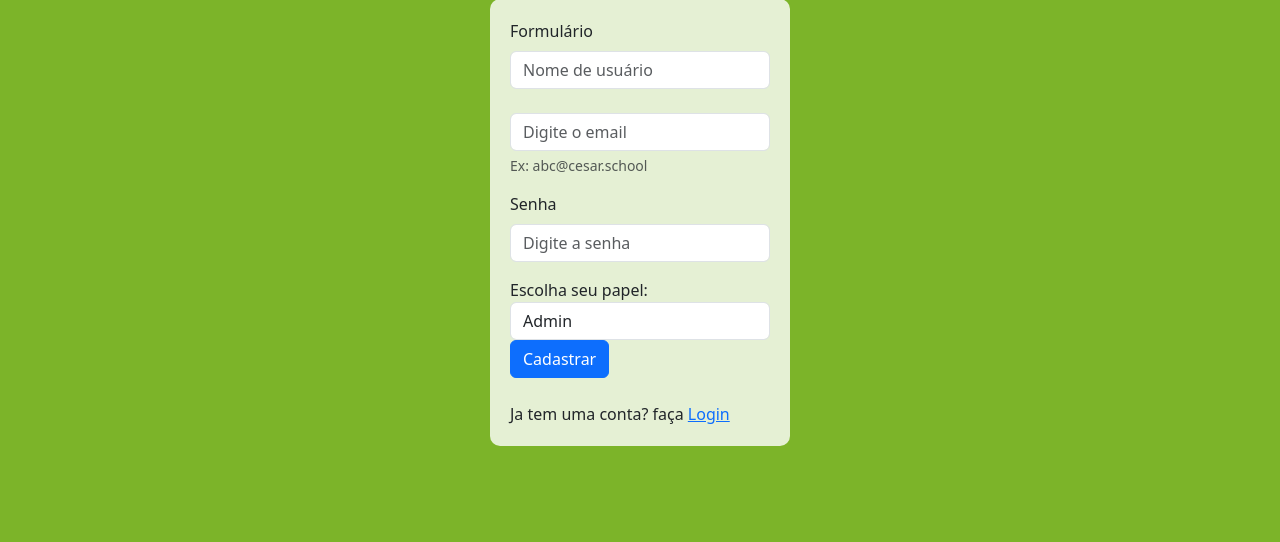
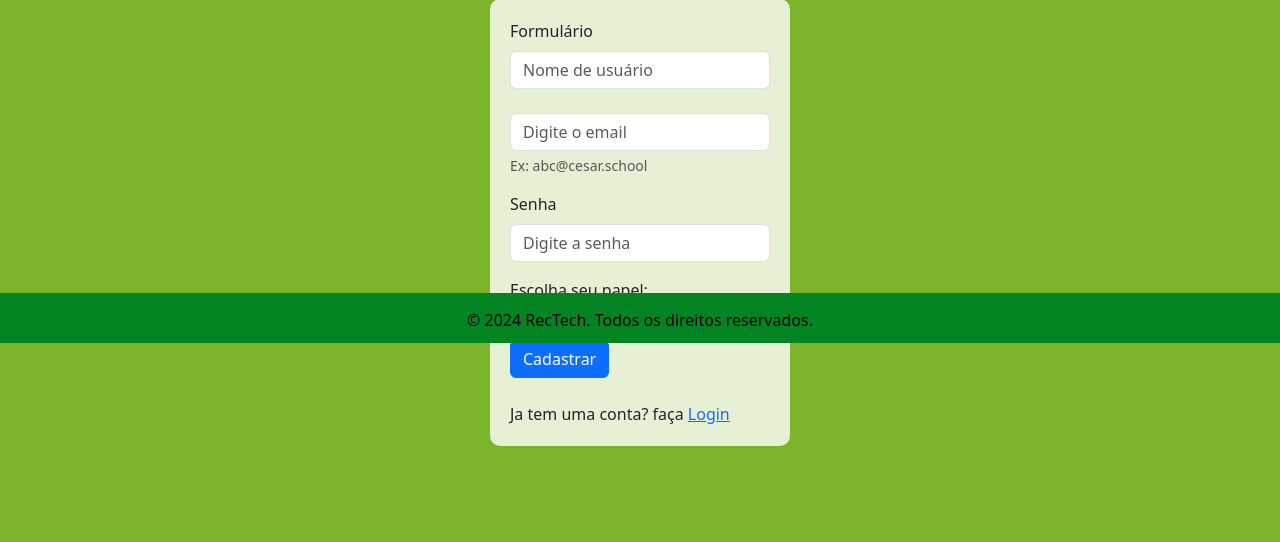
Before and after one commit to MigueldsBatista/Rec-Tech, a Django app: template Rec-Tech/users/templates/cadastro.html in a window 1280 px wide. Shown: the part 457-999 px from the top of the page. Run offline with Django 5.2, Linux system fonts and the light colour scheme; the template is opened without the code that fills it, so the values that code supplies are empty.

Commit message:
Add footer with copyright information in cadastro.html

```diff
--- a/Rec-Tech/users/templates/cadastro.html
+++ b/Rec-Tech/users/templates/cadastro.html
@@ -77,6 +77,9 @@ crossorigin="anonymous"></script>
 
     </form>
   </div>
+  <footer>
+    <p>&copy; 2024 RecTech. Todos os direitos reservados.</p>
+  </footer>
 
 
 
```
